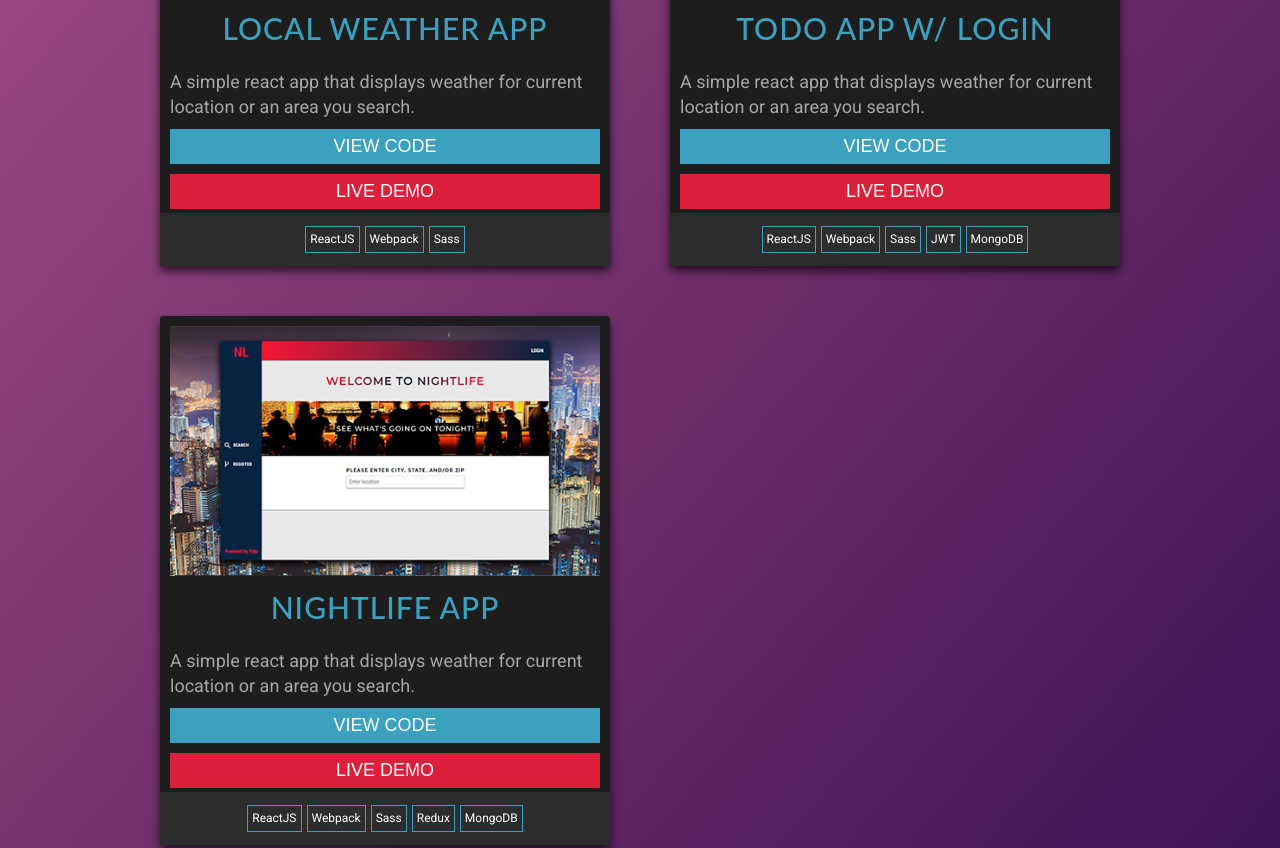
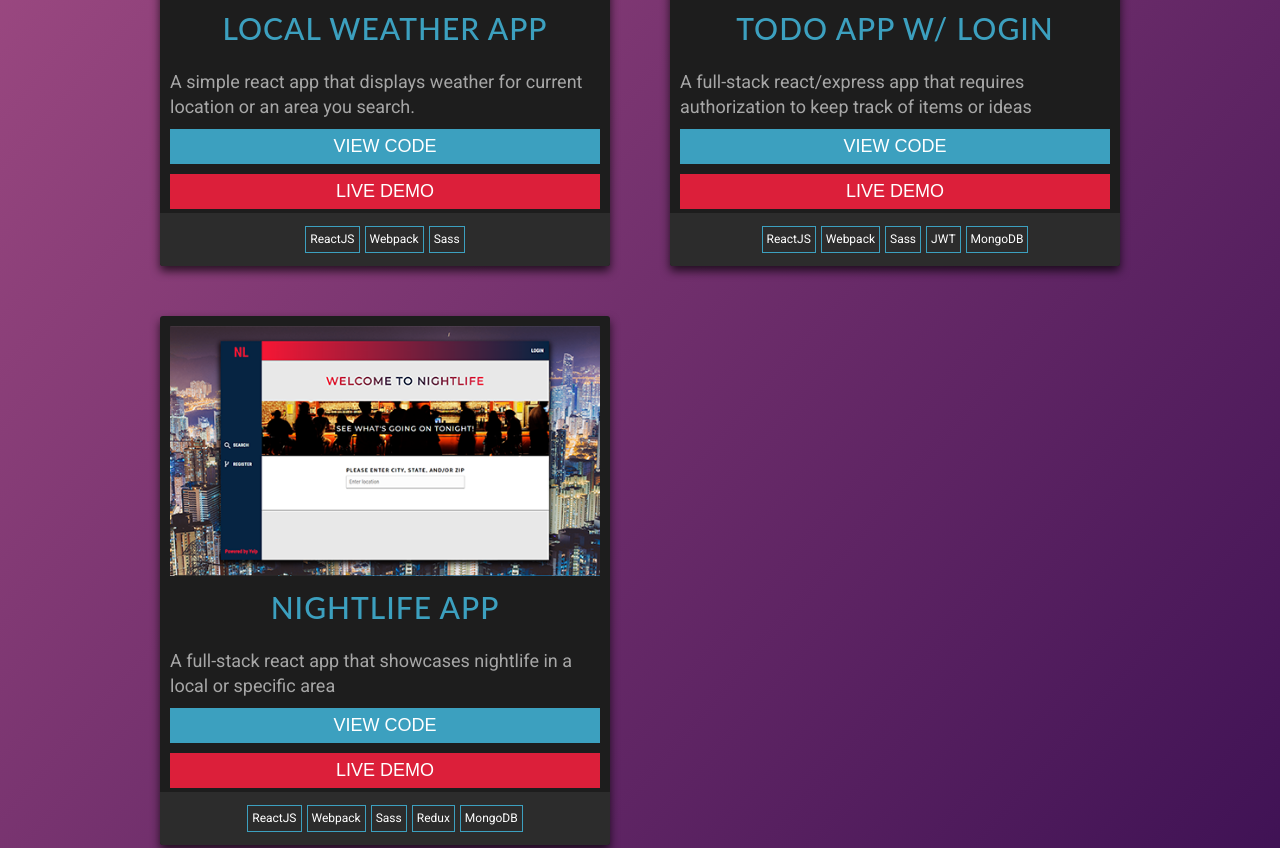
Before and after one commit to Sfailla/portfolio-website, a website: page public/index.html in a window 1280 px wide. Shown: the part 3219-4067 px from the top of the page. Drawn offline with nearby package versions, Linux system fonts and the light colour scheme; some packages are replaced by stand-ins of ours; files that its build step writes are made by us from their sources.

Commit message:
minor changes to descriptions of projects

```diff
--- a/public/index.html
+++ b/public/index.html
@@ -245,7 +245,7 @@
                             Todo App w/ Login
                         </div>
                         <div class="projects__card-text">
-                            A simple react app that displays weather for current location or an area you search.
+                            A full-stack react/express app that requires authorization to keep track of items or ideas
                         </div>
                     </div>
                     <div class="projects__button-group">
@@ -284,7 +284,7 @@
                             NightLife App
                         </div>
                         <div class="projects__card-text">
-                            A simple react app that displays weather for current location or an area you search.
+                            A full-stack react app that showcases nightlife in a local or specific area
                         </div>
                     </div>
                     <div class="projects__button-group">
@@ -327,11 +327,6 @@
                             <use xlink:href="./img/sprite2.svg#icon-linkedin"></use>
                         </svg>
                     </a>
-                    <!-- <a href="" target="_blank" rel="nofollow noopener" class="contact__social-link">
-                        <svg class="contact__icon--facebook-svg">
-                            <use xlink:href="img/sprite2.svg#icon-facebook"></use>
-                        </svg>
-                    </a> -->
                     <a href="mailto:Sfailla1983@gmail.com" target="_blank" rel="nofollow noopener" class="contact__social-link">
                         <svg class="contact__icon--email-svg">
                             <use xlink:href="./img/sprite2.svg#icon-envelope3"></use>
```
